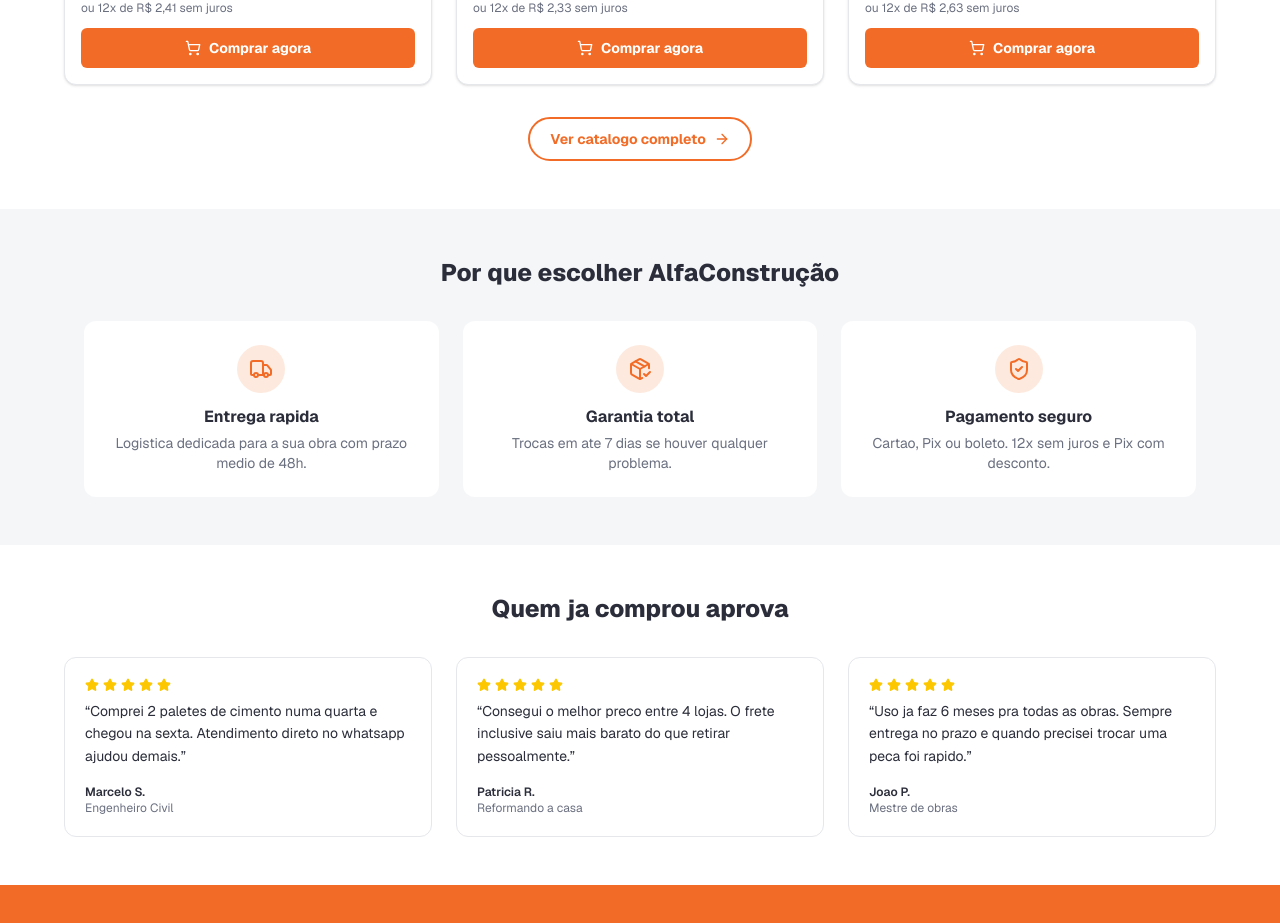
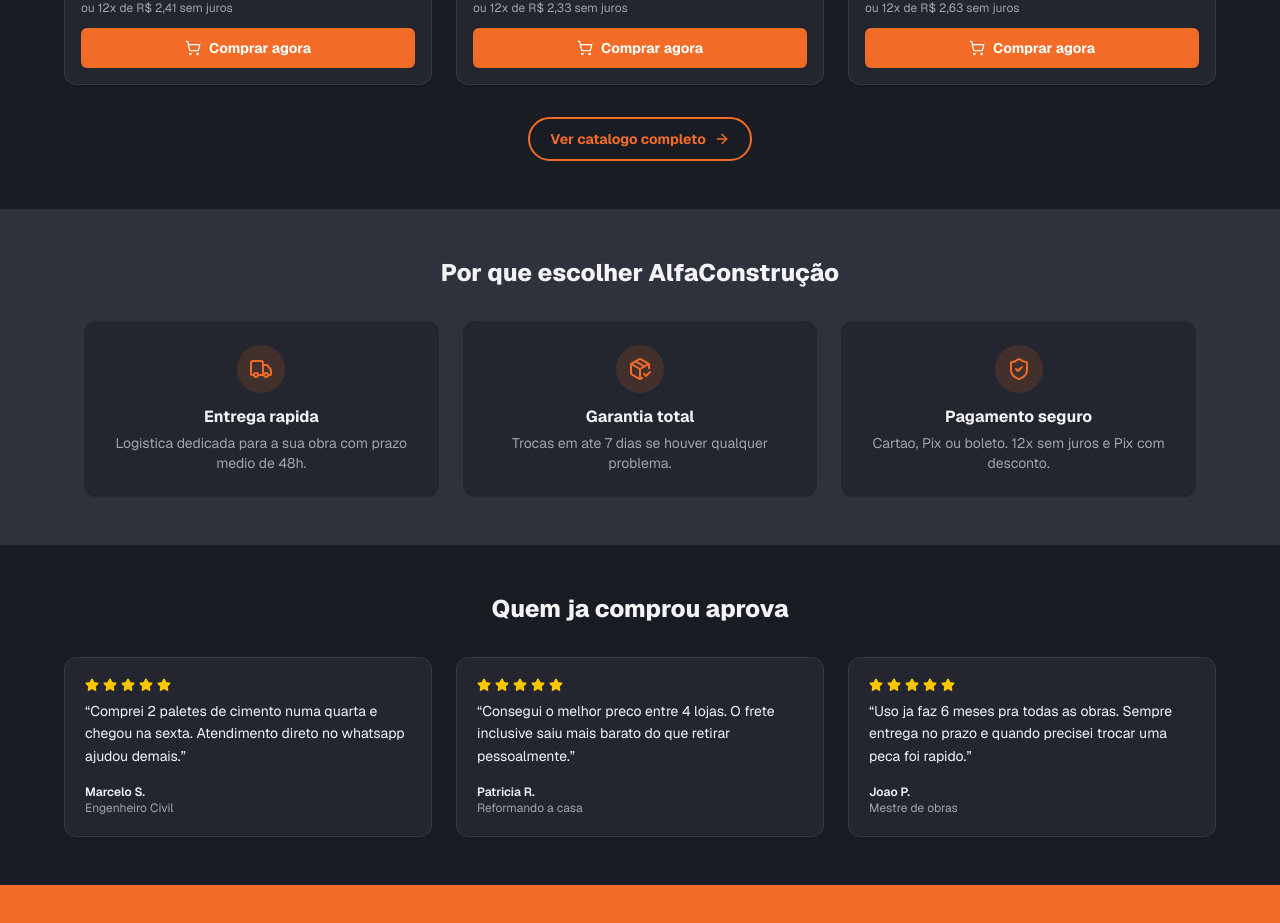
Before and after one commit to globalcamilo77-rgb/op1, a Next.js app: page / in a window 1280 px wide. Shown: the part 1860-2783 px from the top of the page. Built offline with nearby package versions, Linux system fonts and the light colour scheme; no server answers.

Commit message:
feat: implement dark theme with AlfaConstrução branding
Apply dark theme across site with high readability colors.

```diff
--- a/app/globals.css
+++ b/app/globals.css
@@ -55,38 +55,52 @@
 }
 
 .dark {
-  --background: oklch(0.145 0 0);
-  --foreground: oklch(0.985 0 0);
-  --card: oklch(0.145 0 0);
-  --card-foreground: oklch(0.985 0 0);
-  --popover: oklch(0.145 0 0);
-  --popover-foreground: oklch(0.985 0 0);
-  --primary: oklch(0.985 0 0);
-  --primary-foreground: oklch(0.205 0 0);
-  --secondary: oklch(0.269 0 0);
-  --secondary-foreground: oklch(0.985 0 0);
-  --muted: oklch(0.269 0 0);
-  --muted-foreground: oklch(0.708 0 0);
-  --accent: oklch(0.269 0 0);
-  --accent-foreground: oklch(0.985 0 0);
-  --destructive: oklch(0.396 0.141 25.723);
-  --destructive-foreground: oklch(0.637 0.237 25.331);
-  --border: oklch(0.269 0 0);
-  --input: oklch(0.269 0 0);
-  --ring: oklch(0.439 0 0);
-  --chart-1: oklch(0.488 0.243 264.376);
-  --chart-2: oklch(0.696 0.17 162.48);
-  --chart-3: oklch(0.769 0.188 70.08);
-  --chart-4: oklch(0.627 0.265 303.9);
-  --chart-5: oklch(0.645 0.246 16.439);
-  --sidebar: oklch(0.205 0 0);
-  --sidebar-foreground: oklch(0.985 0 0);
-  --sidebar-primary: oklch(0.488 0.243 264.376);
-  --sidebar-primary-foreground: oklch(0.985 0 0);
-  --sidebar-accent: oklch(0.269 0 0);
-  --sidebar-accent-foreground: oklch(0.985 0 0);
-  --sidebar-border: oklch(0.269 0 0);
-  --sidebar-ring: oklch(0.439 0 0);
+  /* AlfaConstrucao dark theme: graphite background + brand orange + warm soft accents */
+  --background: #1a1c24;
+  --foreground: #f3f4f6;
+  --card: #23262f;
+  --card-foreground: #f3f4f6;
+  --popover: #23262f;
+  --popover-foreground: #f3f4f6;
+  --primary: #f26c27;
+  --primary-foreground: #ffffff;
+  --secondary: #2f323d;
+  --secondary-foreground: #f3f4f6;
+  --muted: #2a2d37;
+  --muted-foreground: #a1a4b1;
+  --accent: #3a2418;
+  --accent-foreground: #fdb98a;
+  --destructive: #ef4444;
+  --destructive-foreground: #ffffff;
+  --border: #353945;
+  --input: #353945;
+  --ring: #f26c27;
+  --chart-1: #f26c27;
+  --chart-2: #fdb98a;
+  --chart-3: #d85818;
+  --chart-4: #a1a4b1;
+  --chart-5: #25d366;
+  --sidebar: #15171d;
+  --sidebar-foreground: #f3f4f6;
+  --sidebar-primary: #f26c27;
+  --sidebar-primary-foreground: #ffffff;
+  --sidebar-accent: #2a2d37;
+  --sidebar-accent-foreground: #f3f4f6;
+  --sidebar-border: #2a2d37;
+  --sidebar-ring: #f26c27;
+
+  /* AlfaConstrucao brand tokens (dark variants) */
+  --orange-primary: #f26c27;
+  --orange-dark: #d85818;
+  --orange-soft: #3a2418;
+  --graphite: #15171d;
+  --graphite-soft: #23262f;
+  --graphite-muted: #a1a4b1;
+  --warning-bg: #3a2e0a;
+  --warning-border: #ffc107;
+  --info-bg: #0e2540;
+  --info-border: #3b82f6;
+  --success: #25d366;
 }
 
 @theme inline {
--- a/app/layout.tsx
+++ b/app/layout.tsx
@@ -43,7 +43,7 @@ export default function RootLayout({
   children: React.ReactNode
 }>) {
   return (
-    <html lang="pt-BR" className="bg-background">
+    <html lang="pt-BR" className="dark bg-background">
       <head>
         {/* Google Tag Manager */}
         <Script id="gtm-init" strategy="afterInteractive">
```
Also changed, not shown: 1 other file (tests, documents, lock files or other folders).
